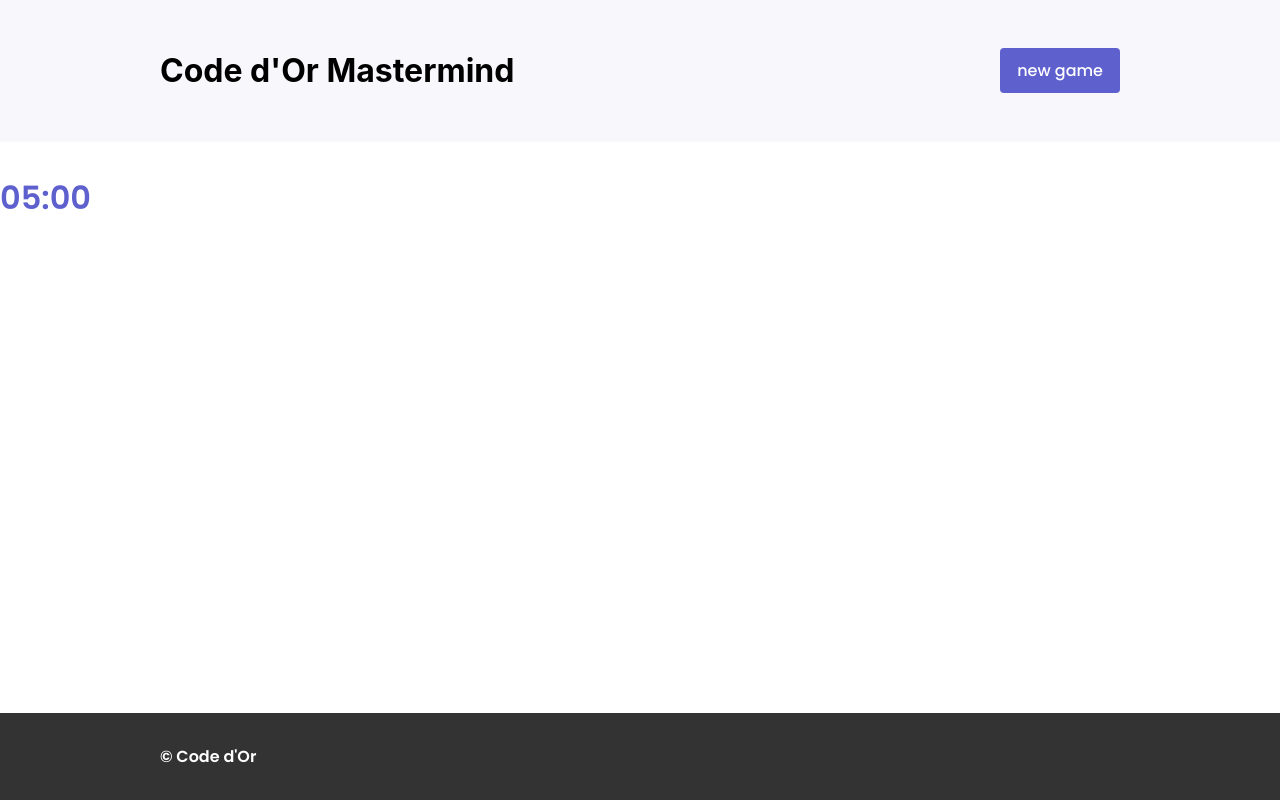
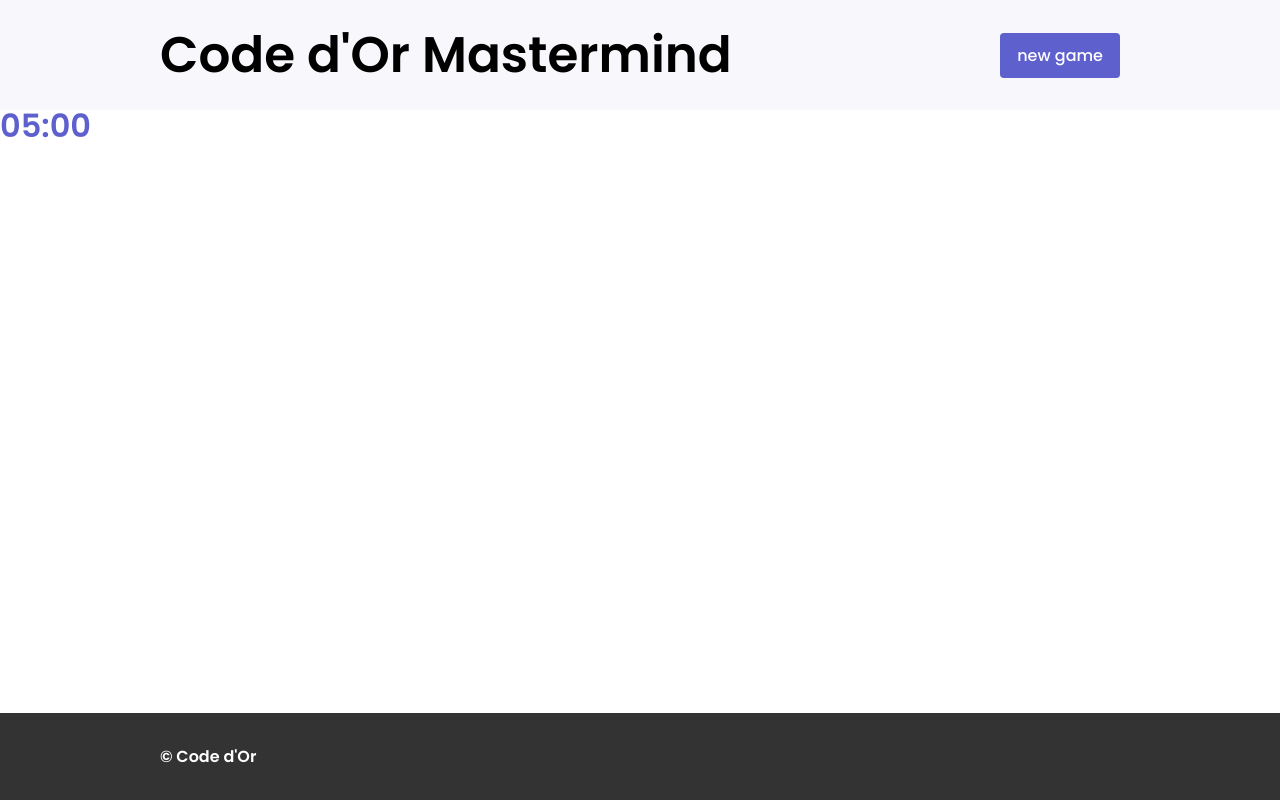
Before and after one commit to vermeirekaat/mastermind, a React (Create React App) app: page / in a window 1280 px wide. Built offline with nearby package versions, Linux system fonts and the light colour scheme.

Commit message:
fix: add reset scss file

```diff
--- a/src/styles/_typography.scss
+++ b/src/styles/_typography.scss
@@ -1,4 +1,4 @@
-.typo-xl-bold {
+.typo-lg-bold {
     font-family: $primary-font;
     font-weight: $font-semibold;
     font-size: $font-size-lg;
--- a/src/styles/_variables.scss
+++ b/src/styles/_variables.scss
@@ -7,7 +7,7 @@ $primary-font: "Poppins", "Helvetica", "Arial", sans-serif;
 $font-semibold: 600;
 $font-medium: 500;
 
-$font-size-lg: rem(64px);
+$font-size-lg: rem(50px);
 $font-size-md: rem(32px);
 $font-size-s: rem(16px);
 
--- /dev/null
+++ b/src/styles/reset.scss
@@ -0,0 +1,48 @@
+/* http://meyerweb.com/eric/tools/css/reset/
+   v2.0 | 20110126
+   License: none (public domain)
+*/
+
+html, body, div, span, applet, object, iframe,
+h1, h2, h3, h4, h5, h6, p, blockquote, pre,
+a, abbr, acronym, address, big, cite, code,
+del, dfn, em, img, ins, kbd, q, s, samp,
+small, strike, strong, sub, sup, tt, var,
+b, u, i, center,
+dl, dt, dd, ol, ul, li,
+fieldset, form, label, legend,
+table, caption, tbody, tfoot, thead, tr, th, td,
+article, aside, canvas, details, embed,
+figure, figcaption, footer, header, hgroup,
+menu, nav, output, ruby, section, summary,
+time, mark, audio, video {
+	margin: 0;
+	padding: 0;
+	border: 0;
+	font-size: 100%;
+	font: inherit;
+	vertical-align: baseline;
+}
+/* HTML5 display-role reset for older browsers */
+article, aside, details, figcaption, figure,
+footer, header, hgroup, menu, nav, section {
+	display: block;
+}
+body {
+	line-height: 1;
+}
+ol, ul {
+	list-style: none;
+}
+blockquote, q {
+	quotes: none;
+}
+blockquote:before, blockquote:after,
+q:before, q:after {
+	content: '';
+	content: none;
+}
+table {
+	border-collapse: collapse;
+	border-spacing: 0;
+}
--- a/src/styles/style.scss
+++ b/src/styles/style.scss
@@ -3,3 +3,5 @@
 @import "_functions";
 
 @import "_typography";
+
+@import "reset.scss";
```
